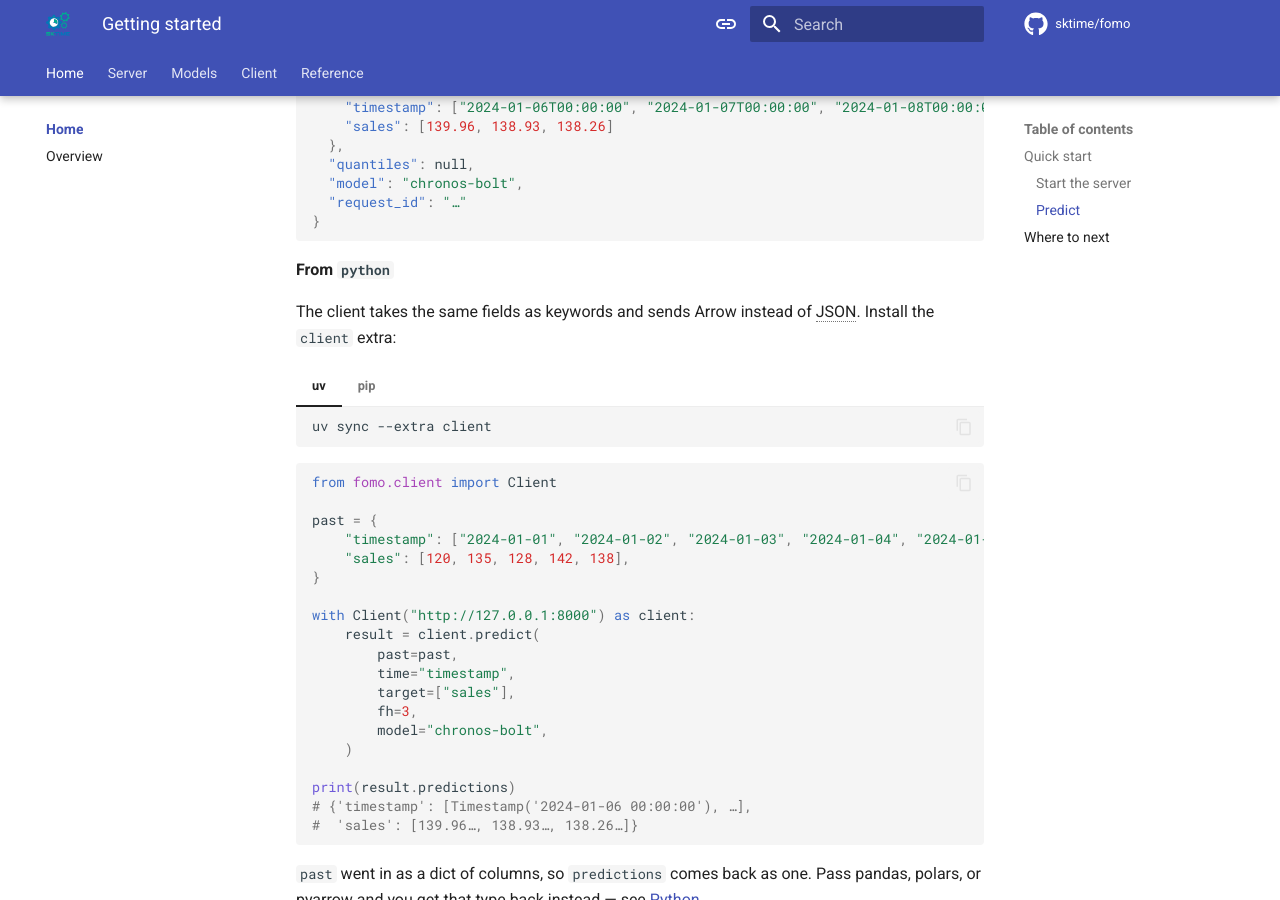
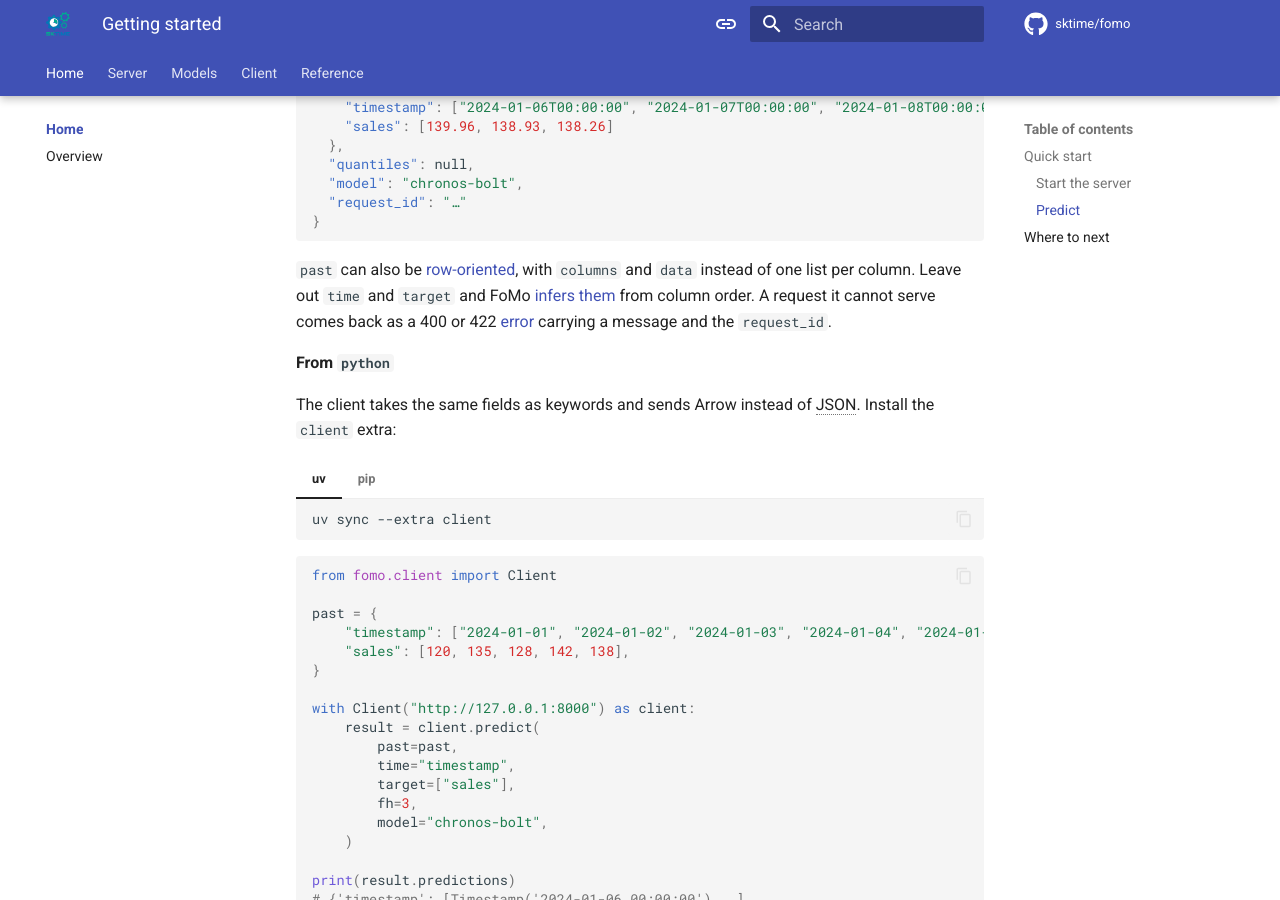
Before and after one commit to sktime/tserve, an MkDocs documentation site: the page built from docs/index.md, in a window 1280 px wide and 900 px high, scrolled down 2473 px. Built offline with MkDocs 1.6.1 and Material for MkDocs 9.7.7, drawn with Linux system fonts in a browser that asks for light colours; comment, search, counter and statistics services are not loaded.

Commit message:
add more refs in "Predict"

````diff
--- a/docs/index.md
+++ b/docs/index.md
@@ -121,6 +121,8 @@ Three predicted days come back, plus the id that served them:
 }
 ```
 
+`past` can also be [row-oriented](client/data.md#table-formats), with `columns` and `data` instead of one list per column. Leave out `time` and `target` and FoMo [infers them](client/data.md#column-inference) from column order. A request it cannot serve comes back as a 400 or 422 [error](reference/errors.md) carrying a message and the `request_id`.
+
 **From `python`**
 
 The client takes the same fields as keywords and sends Arrow instead of JSON. Install the `client` extra:
````
